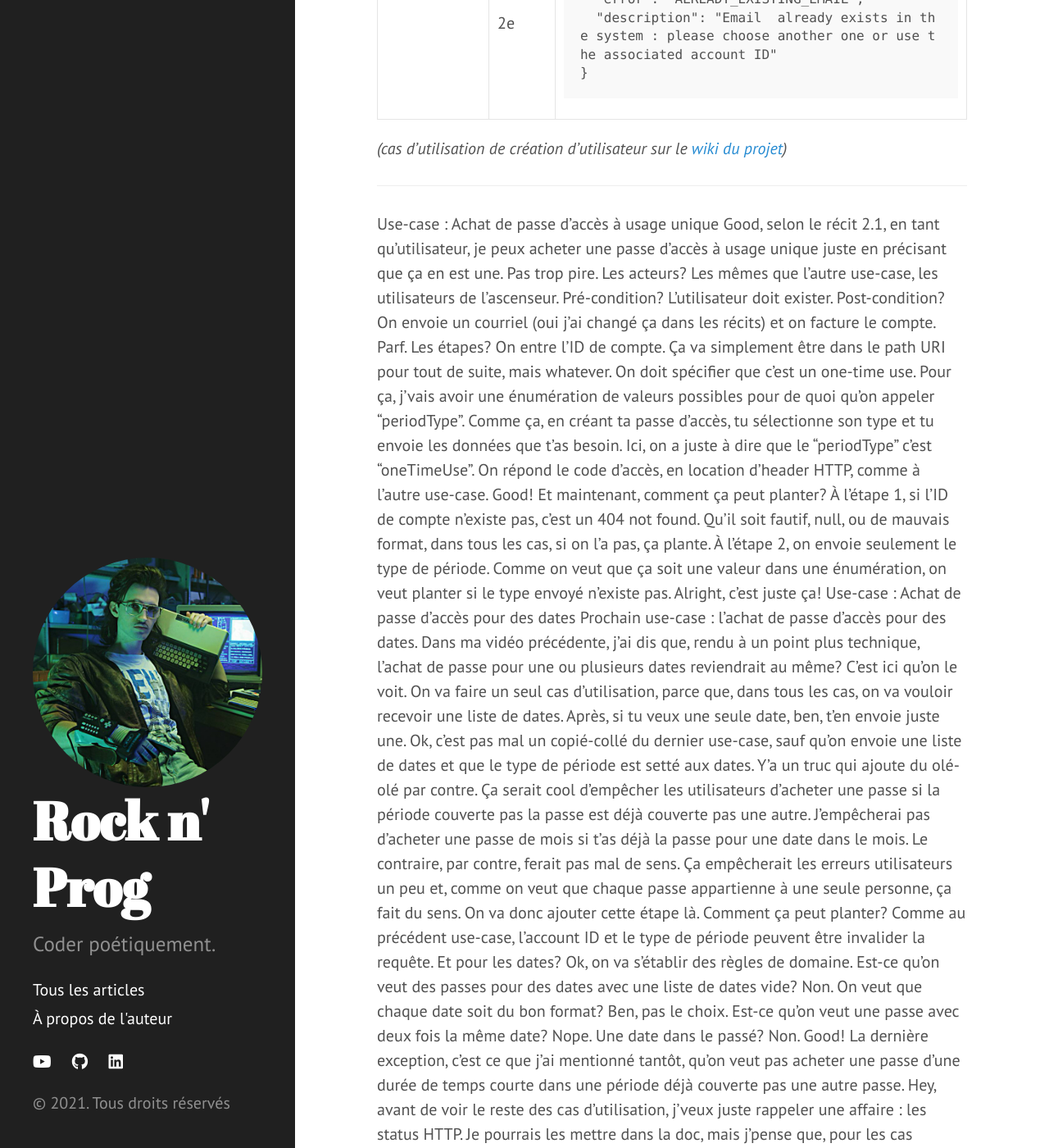
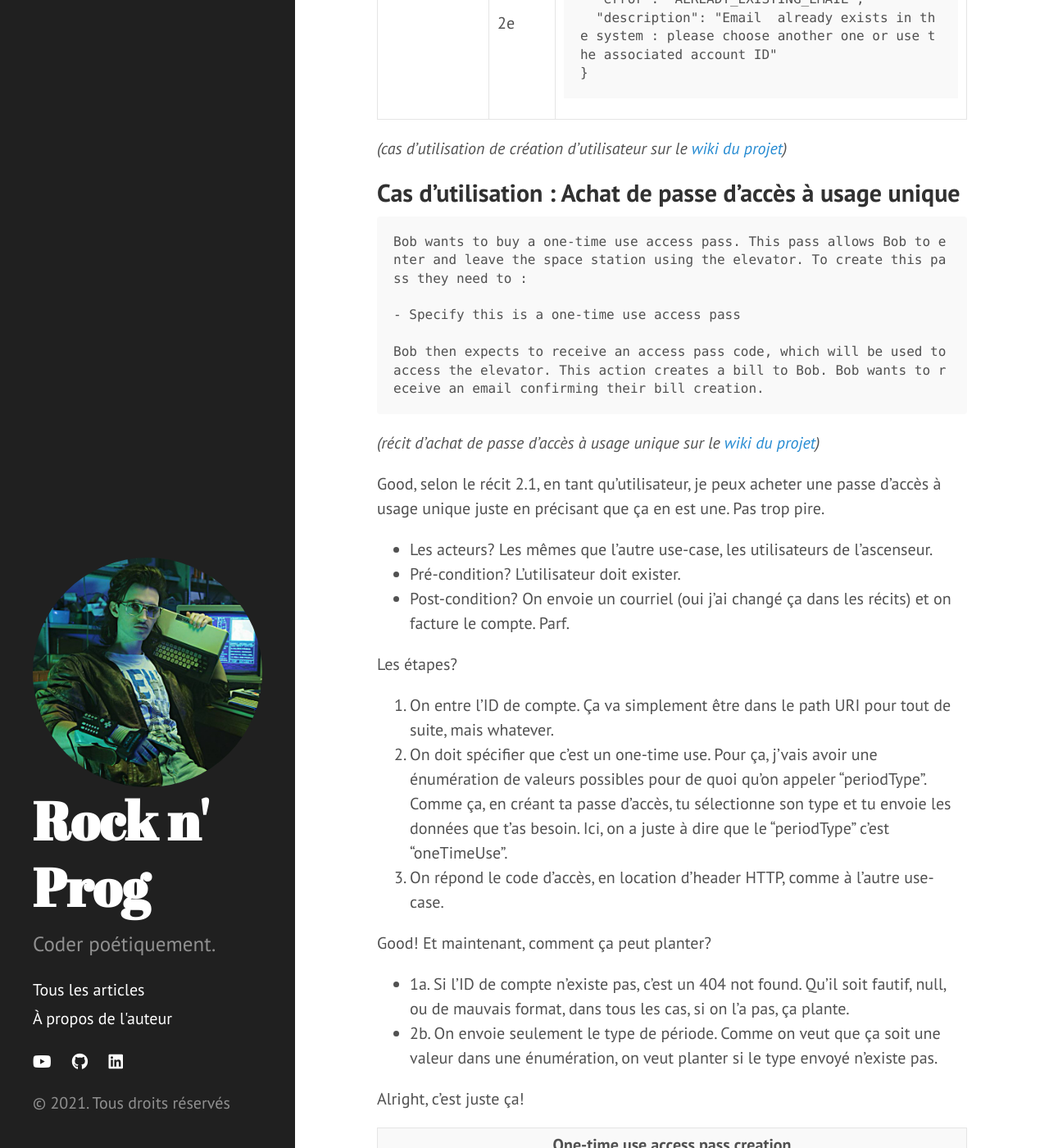
Before and after one commit to ExiledNarwal28/rocknprog, a Jekyll site: the page built from web/fr/_posts/2021-01-08-stories-to-use-cases.md, in a window 1280 px wide and 1400 px high, scrolled down 7131 px. Shown: the whole window at 82% size. Built offline with Jekyll 4.4.1, drawn with Linux system fonts in a browser that asks for light colours; some of the changed text lies outside the part shown.

Commit message:
Add use-case for one time use pass creation to french article

````diff
--- a/web/fr/_posts/2021-01-08-stories-to-use-cases.md
+++ b/web/fr/_posts/2021-01-08-stories-to-use-cases.md
@@ -219,21 +219,122 @@ Voici le use-case que ça donne :
 </table>
 *(cas d'utilisation de création d'utilisateur sur le [wiki du projet](https://github.com/ExiledNarwal28/space-elevator/wiki/Use-cases-%3A-User-creation))*
 
+## Cas d'utilisation : Achat de passe d’accès à usage unique
+
+```markdown
+Bob wants to buy a one-time use access pass. This pass allows Bob to enter and leave the space station using the elevator. To create this pass they need to :
+
+- Specify this is a one-time use access pass
+
+Bob then expects to receive an access pass code, which will be used to access the elevator. This action creates a bill to Bob. Bob wants to receive an email confirming their bill creation.
+```
+*(récit d'achat de passe d'accès à usage unique sur le [wiki du projet](https://github.com/ExiledNarwal28/space-elevator/wiki/Personas-and-stories))*
+
+Good, selon le récit 2.1, en tant qu’utilisateur, je peux acheter une passe d’accès à usage unique juste en précisant que ça en est une. Pas trop pire.
+
+ - Les acteurs? Les mêmes que l’autre use-case, les utilisateurs de l’ascenseur.
+ - Pré-condition? L’utilisateur doit exister.
+ - Post-condition? On envoie un courriel (oui j’ai changé ça dans les récits) et on facture le compte. Parf.
+
+Les étapes?
+
+ 1. On entre l’ID de compte. Ça va simplement être dans le path URI pour tout de suite, mais whatever.
+ 2. On doit spécifier que c’est un one-time use. Pour ça, j’vais avoir une énumération de valeurs possibles pour de quoi qu’on appeler “periodType”. Comme ça, en créant ta passe d’accès, tu sélectionne son type et tu envoie les données que t’as besoin. Ici, on a juste à dire que le “periodType” c’est “oneTimeUse”.
+ 3. On répond le code d’accès, en location d’header HTTP, comme à l’autre use-case.
+
+Good! Et maintenant, comment ça peut planter?
+
+ - 1a. Si l’ID de compte n’existe pas, c’est un 404 not found. Qu’il soit fautif, null, ou de mauvais format, dans tous les cas, si on l’a pas, ça plante.
+ - 2b. On envoie seulement le type de période. Comme on veut que ça soit une valeur dans une énumération, on veut planter si le type envoyé n’existe pas.
+
+Alright, c’est juste ça!
+
+<table>
+  <tr>
+    <th colspan=3>One-time use access pass creation</th>
+  </tr>
+  <tr>
+    <td>Description</td>
+    <td colspan=2>A user creates a one-time use access pass to use the elevator</td>
+  </tr>
+  <tr>
+    <td>Actors</td>
+    <td colspan=2>Elevator users</td>
+  </tr>
+  <tr>
+    <td>Pre-condition</td>
+    <td colspan=2>The account must be created</td>
+  </tr>
+  <tr>
+    <td>Post-condition</td>
+    <td colspan=2>After a successful access pass creation, an email is sent to the user containing their access pass code. Also, an associated bill is added to the account.</td>
+  </tr>
+  <tr>
+    <th>Main Scenarios</th>
+    <th>Serial No</th>
+    <th>Steps</th>
+  </tr>
+  <tr>
+    <td>Actors/Users</td>
+    <td>1</td>
+    <td>Enter account ID</td>
+  </tr>
+  <tr>
+    <td></td>
+    <td>2</td>
+    <td>
+      Enter period type :
+<pre lang=json>
+{
+  "periodType": string
+}
+</pre>
+      Example :
+<pre lang=json>
+{
+  "periodType": "oneTimeUse"
+}
+</pre>
+    </td>
+  </tr>
+  <tr>
+    <td></td>
+    <td>3</td>
+    <td>Respond newly created access pass code as a location header.</td>
+  </tr>
+  <tr>
+    <td>Extensions</td>
+    <td>1a</td>
+    <td>
+      Non existent account ID. The following is returned :
+<pre lang=json>
+{
+  "error": "ACCOUNT_NOT_FOUND",
+  "description": "Account with ID {{accountId}} not found"
+}
+</pre>
+    </td>
+  </tr>
+  <tr>
+    <td></td>
+    <td>2b</td>
+    <td>
+      Bad value for period type. The following is returned :
+<pre lang=json>
+{
+  "error": "INVALID_PERIOD_TYPE",
+  "description": "Period type must be one of {{availablePeriodTypes}}"
+}
+</pre>
+    </td>
+  </tr>
+</table>
+*(cas d'utilisation d'achat de passe d'accès à usage unique [wiki du projet](https://github.com/ExiledNarwal28/space-elevator/wiki/Use-cases-%3A-Access-pass-creation))*
+
+## Cas d'utilisation : Achat de passe d’accès pour des dates
+
 ___
-Use-case : Achat de passe d’accès à usage unique
-Good, selon le récit 2.1, en tant qu’utilisateur, je peux acheter une passe d’accès à usage unique juste en précisant que ça en est une. Pas trop pire.
-Les acteurs? Les mêmes que l’autre use-case, les utilisateurs de l’ascenseur.
-Pré-condition? L’utilisateur doit exister.
-Post-condition? On envoie un courriel (oui j’ai changé ça dans les récits) et on facture le compte. Parf.
-Les étapes?
-On entre l’ID de compte. Ça va simplement être dans le path URI pour tout de suite, mais whatever.
-On doit spécifier que c’est un one-time use. Pour ça, j’vais avoir une énumération de valeurs possibles pour de quoi qu’on appeler “periodType”. Comme ça, en créant ta passe d’accès, tu sélectionne son type et tu envoie les données que t’as besoin. Ici, on a juste à dire que le “periodType” c’est “oneTimeUse”.
-On répond le code d’accès, en location d’header HTTP, comme à l’autre use-case.
-Good! Et maintenant, comment ça peut planter?
-À l’étape 1, si l’ID de compte n’existe pas, c’est un 404 not found. Qu’il soit fautif, null, ou de mauvais format, dans tous les cas, si on l’a pas, ça plante.
-À l’étape 2, on envoie seulement le type de période. Comme on veut que ça soit une valeur dans une énumération, on veut planter si le type envoyé n’existe pas.
-Alright, c’est juste ça!
-Use-case : Achat de passe d’accès pour des dates
+
 Prochain use-case : l’achat de passe d’accès pour des dates. Dans ma vidéo précédente, j’ai dis que, rendu à un point plus technique, l’achat de passe pour une ou plusieurs dates reviendrait au même? C’est ici qu’on le voit. On va faire un seul cas d'utilisation, parce que, dans tous les cas, on va vouloir recevoir une liste de dates. Après, si tu veux une seule date, ben, t’en envoie juste une.
 Ok, c’est pas mal un copié-collé du dernier use-case, sauf qu’on envoie une liste de dates et que le type de période est setté aux dates.
 Y’a un truc qui ajoute du olé-olé par contre. Ça serait cool d’empêcher les utilisateurs d’acheter une passe si la période couverte pas la passe est déjà couverte pas une autre.
````
